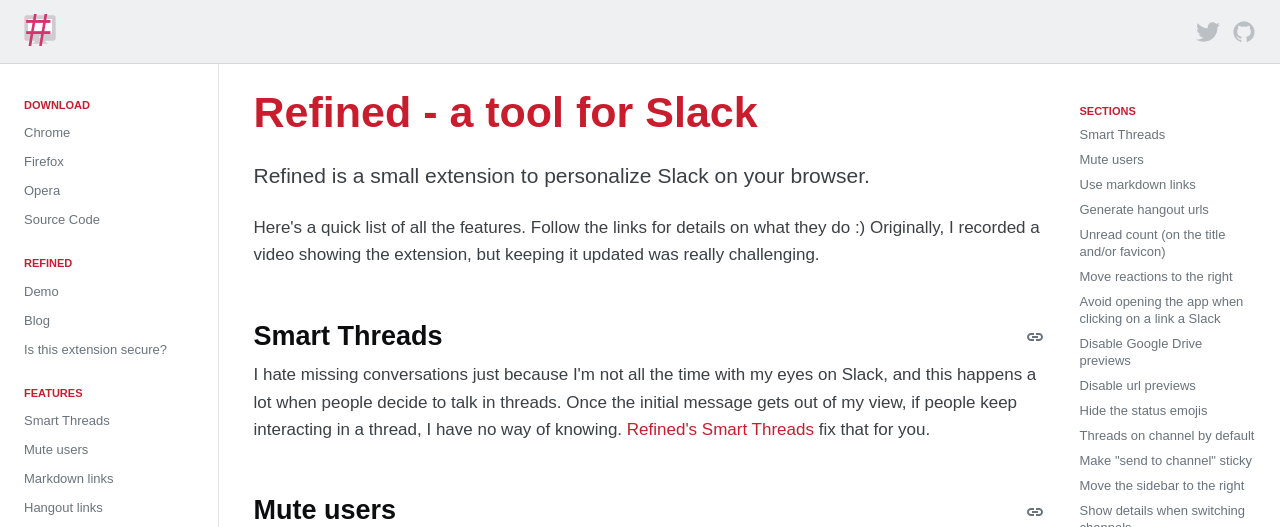
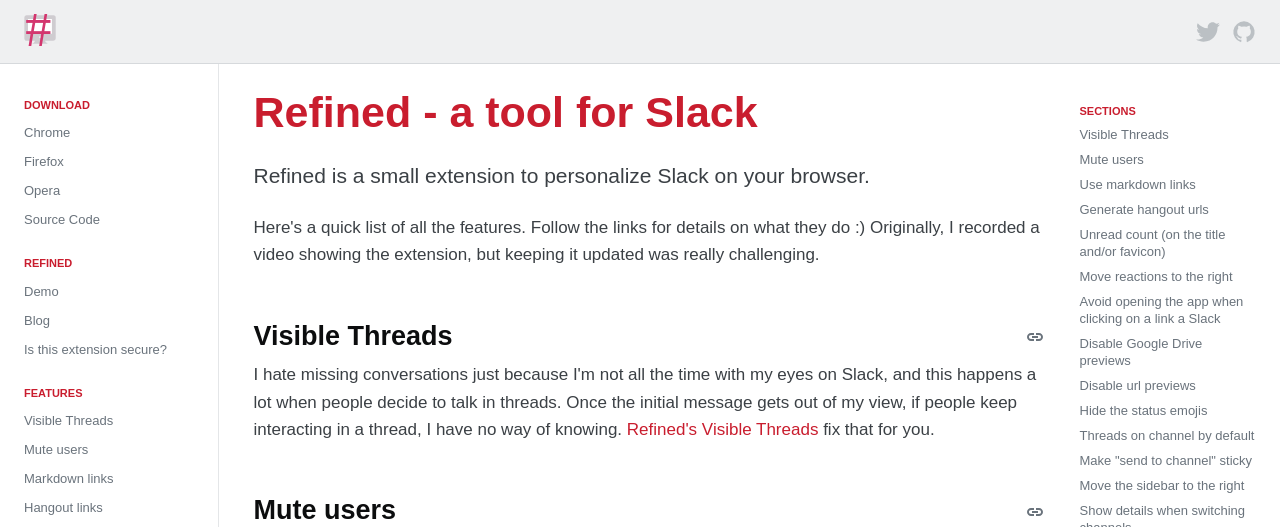
Before and after one commit to g3rv4/refined.chat, a Jekyll site: the page built from index.html, in a window 1280 px wide and 900 px high. Shown: the top 527 px of the window. Built offline with Jekyll 4.4.1, drawn with Linux system fonts in a browser that asks for light colours.

Commit message:
Rename smart threads to visible threads

```diff
--- a/_data/nav.yml
+++ b/_data/nav.yml
@@ -26,8 +26,8 @@
           url: /security
     - title: Features
       subsublinks:
-        - title: Smart Threads
-          url: /smart-threads
+        - title: Visible Threads
+          url: /visible-threads
         - title: Mute users
           url: /mute-users
         - title: Markdown links
--- a/index.html
+++ b/index.html
@@ -8,8 +8,8 @@
 <p class="stacks-copy">Here's a quick list of all the features. Follow the links for details on what they do :) Originally, I recorded a video showing the extension, but keeping it updated was really challenging.</p>
 
 <section class="stacks-section">
-    {% header h2 | Smart Threads %}
-    <p class="stacks-copy">I hate missing conversations just because I'm not all the time with my eyes on Slack, and this happens a lot when people decide to talk in threads. Once the initial message gets out of my view, if people keep interacting in a thread, I have no way of knowing. <a href="/smart-threads">Refined's Smart Threads</a> fix that for you.</p>
+    {% header h2 | Visible Threads %}
+    <p class="stacks-copy">I hate missing conversations just because I'm not all the time with my eyes on Slack, and this happens a lot when people decide to talk in threads. Once the initial message gets out of my view, if people keep interacting in a thread, I have no way of knowing. <a href="/visible-threads">Refined's Visible Threads</a> fix that for you.</p>
 </section>
 
 <section class="stacks-section">
```
Also changed, not shown: _posts/2019-01-05-extension-principles.md (+1 -1 lines), _posts/2019-02-10-slack-threads-ftfy.md (+5 -5 lines), visible-threads.html (renamed from smart-threads.html, +5 -6 lines), assets/images/visibleThreadsAfter.png (renamed from assets/images/smartThreadsAfter.png), assets/images/visibleThreadsBefore.png (renamed from assets/images/smartThreadsBefore.png), 2 other files.
